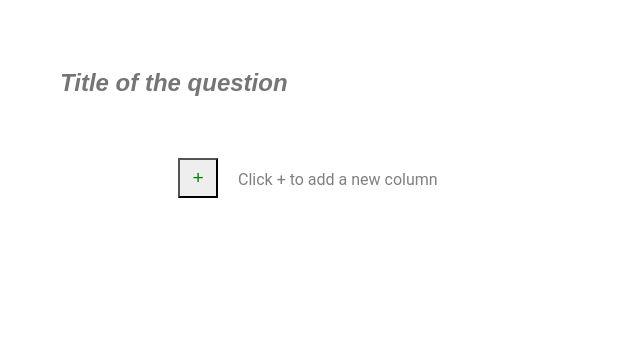
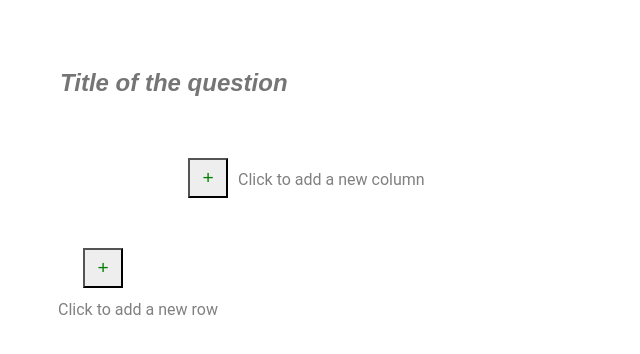
Before and after one commit to rubencarvalho/q-editor, a React (Create React App) app in the folder client/: page / in a window 1280 px wide. Shown: the top 354 px of the page, without its empty margins (0-640 px from the left). Built offline with nearby package versions, Linux system fonts and the light colour scheme.

Commit message:
Matrix design implemented

```diff
--- a/client/src/App.js
+++ b/client/src/App.js
@@ -2,6 +2,7 @@ import React, { Component } from 'react'
 import styled from 'styled-components'
 import Title from './components/Title'
 import Columns from './components/Columns'
+import Rows from './components/Rows'
 import uid from 'uid'
 const Container = styled.div`
   display: flex;
@@ -40,6 +41,28 @@ export default class App extends Component {
     })
   }
 
+  addRowHandler = () => {
+    const length = this.state.rows.length
+    this.setState({
+      ...this.state,
+      rows: [
+        ...this.state.rows,
+        { label: `row${length}`, image: '', id: uid() },
+      ],
+    })
+  }
+
+  deleteRowHandler = row => {
+    const index = this.state.rows.indexOf(row)
+    this.setState({
+      ...this.state,
+      rows: [
+        ...this.state.rows.slice(0, index),
+        ...this.state.rows.slice(index + 1),
+      ],
+    })
+  }
+
   deleteColumnHandler = column => {
     const index = this.state.columns.indexOf(column)
     this.setState({
@@ -50,8 +73,10 @@ export default class App extends Component {
       ],
     })
   }
-  onLabelChangeHandler = (e, column) => {
-    const index = this.state.columns.indexOf(column)
+  onLabelChangeHandler = (e, item, columnOrRow) => {
+    if (columnOrRow === 'column') {
+      console.log('column change handler', this.state)
+      const index = this.state.columns.indexOf(item)
       this.setState({
         ...this.state,
         columns: [
@@ -60,7 +85,21 @@ export default class App extends Component {
           ...this.state.columns.slice(index + 1),
         ],
       })
+    } else if (columnOrRow === 'row') {
+      console.log('row change handler', this.state)
+      const index = this.state.rows.indexOf(item)
+      this.setState({
+        ...this.state,
+        rows: [
+          ...this.state.rows.slice(0, index),
+          { ...this.state.rows[index], label: e.target.value },
+          ...this.state.rows.slice(index + 1),
+        ],
+      })
     }
+  }
+
+  inputChangeHandler() {}
   render() {
     return (
       <Container>
@@ -75,6 +114,14 @@ export default class App extends Component {
             onLabelChangeHandler={this.onLabelChangeHandler}
             columns={this.state.columns}
           />
+          <Rows
+            columns={this.state.columns}
+            addRowHandler={this.addRowHandler}
+            deleteRowHandler={this.deleteRowHandler}
+            onLabelChangeHandler={this.onLabelChangeHandler}
+            rows={this.state.rows}
+            inputChangeHandler={this.inputChangeHandler}
+          />
         </GridWrapper>
       </Container>
     )
--- a/client/src/components/Columns.js
+++ b/client/src/components/Columns.js
@@ -6,7 +6,7 @@ const ColumnGrid = styled.div`
   height: 100%;
   display: grid;
   gap: 20px;
-  grid-template-columns: 100px ${p => 'repeat(' + p.length + ', 40px)'};
+  grid-template-columns: 110px ${p => 'repeat(' + p.length + ', 40px)'};
   position: relative;
 `
 
@@ -34,7 +34,7 @@ const Label = styled.input`
   width: 40px;
   overflow: scroll;
   font-style: italic;
-  height: 32px;
+  height: 30px;
   text-align: center;
   font-size: 14px;
 `
@@ -46,7 +46,7 @@ const DeleteButton = styled.button`
   width: 20px;
   outline: none;
   opacity: 0;
-  margin: 8px 0 4px 0;
+  margin: 6px 0 4px 0;
   border-radius: 50%;
   transition: opacity 0.1s linear;
   transition-property: opacity;
@@ -90,7 +90,7 @@ export default class Columns extends Component {
 
     function EmptyScreen() {
       if (columns.length === 0) {
-        return <NoColumnsText>Click + to add a new column</NoColumnsText>
+        return <NoColumnsText>Click to add a new column</NoColumnsText>
       } else {
         return null
       }
@@ -109,8 +109,8 @@ export default class Columns extends Component {
             <ImageUpload id={column.id}>+</ImageUpload>
             <Label
               value={column.label}
-              onChange={e => onLabelChangeHandler(e, column)}
-              placeholder={column.label}
+              onChange={e => onLabelChangeHandler(e, column, 'column')}
+              placeholder={`col${index}`}
             />
           </ColumnContainer>
         ))}
--- a/client/src/components/Rows.js
+++ b/client/src/components/Rows.js
@@ -0,0 +1,138 @@
+import React, { Component } from 'react'
+import styled from 'styled-components'
+import ImageUpload from './ImageUpload'
+
+const RowGrid = styled.div`
+  width: 100%;
+  height: 100%;
+  display: grid;
+  gap: 20px;
+  grid-template-columns: ${p => 'repeat(' + p.length + ', 40px)'};
+  position: relative;
+`
+
+const RowContainer = styled.div`
+  display: grid;
+  grid-template-columns: 110px 1fr;
+  gap: 20px;
+  position: relative;
+`
+
+const Row = styled.div`
+  display: flex;
+  flex-direction: row;
+  justify-content: space-between;
+  align-items: center;
+  &:hover {
+    .hidden-delete {
+      opacity: 1;
+      transition: opacity 0.1s linear;
+      transition-property: opacity;
+      transition-duration: 0.1s;
+      transition-timing-function: linear;
+      transition-delay: 0s;
+    }
+  }
+`
+const Label = styled.input`
+  display: block;
+  border: none;
+  outline: none;
+  width: 40px;
+  overflow: scroll;
+  font-style: italic;
+  height: 30px;
+  text-align: center;
+  font-size: 14px;
+`
+const DeleteButton = styled.button`
+  display: flex;
+  align-items: center;
+  justify-content: center;
+  height: 20px;
+  width: 20px;
+  outline: none;
+  opacity: 0;
+  margin: 8px 0 4px 0;
+  border-radius: 50%;
+  transition: opacity 0.1s linear;
+  transition-property: opacity;
+  transition-duration: 0.1s;
+  transition-timing-function: linear;
+  transition-delay: 0s;
+`
+const AddRow = styled.button`
+  background: #eee;
+  display: flex;
+  align-items: center;
+  align-self: center;
+  justify-self: center;
+  justify-content: center;
+  font-size: 1.2em;
+  outline: none;
+  color: green;
+  height: 40px;
+  width: 40px;
+  margin-right: 20px;
+`
+const NoColumnsText = styled.div`
+  position: absolute;
+  top: 52px;
+  color: grey;
+`
+export default class Rows extends Component {
+  render() {
+    const {
+      addRowHandler,
+      deleteRowHandler,
+      onLabelChangeHandler,
+      inputChangeHandler,
+      rows,
+      columns,
+    } = this.props
+
+    function EmptyScreen() {
+      if (rows.length === 0) {
+        return <NoColumnsText>Click to add a new row</NoColumnsText>
+      } else {
+        return null
+      }
+    }
+    return (
+      <React.Fragment>
+        {rows.map((row, index) => (
+          <RowContainer key={row.id}>
+            <Row>
+              <DeleteButton
+                className={'hidden-delete'}
+                onClick={() => deleteRowHandler(row)}
+              >
+                x
+              </DeleteButton>
+              <ImageUpload id={row.id}>+</ImageUpload>
+              <Label
+                value={row.label}
+                onChange={e => onLabelChangeHandler(e, row, 'row')}
+                placeholder={`row${index}`}
+              />
+            </Row>
+            <RowGrid length={columns.length}>
+              {this.props.columns.map((row, index) => (
+                <input
+                  style={{ margin: 'auto' }}
+                  key={index}
+                  type="radio"
+                  onChange={inputChangeHandler}
+                />
+              ))}
+            </RowGrid>
+          </RowContainer>
+        ))}
+        <RowContainer>
+          <AddRow onClick={() => addRowHandler()}>+</AddRow>
+          <EmptyScreen />
+        </RowContainer>
+      </React.Fragment>
+    )
+  }
+}
```
Also changed, not shown: 1 other file (tests, documents, lock files or other folders). Lines whose indentation alone changed are shown as unchanged.
